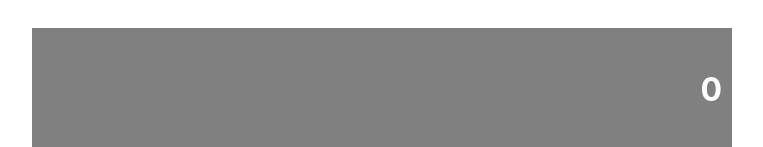
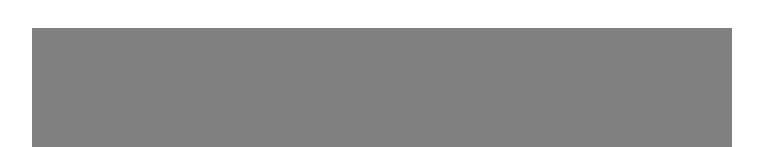
Before and after one commit to kelibst/react_calc, a React (Create React App) app: page / in a window 1280 px wide. Shown: the part 127-274 px from the top of the page, without its empty margins (258-1021 px from the left). Built offline with nearby package versions, Linux system fonts and the light colour scheme.

Commit message:
added action handler

```diff
--- a/src/components/App.js
+++ b/src/components/App.js
@@ -1,16 +1,44 @@
-import React from 'react';
-import calculate from '../logic/calculate';
+import React, { Component } from 'react'
 import ButtonCov from './ButtonCov';
 import DisplayPanel from './DisplayPanel';
+import calculate from '../logic/calculate';
 
 
-function App() {
-  return (
+
+
+class App extends Component {
+  constructor(props) {
+    super(props);
+    this.state = {
+      total: null,
+      next: null,
+      operation: null,
+    };
+    this.handleClick = this.handleClick.bind(this);
+    this.passResult = this.passResult.bind(this)
+  }
+
+  handleClick(btnName){
+    const cal = calculate(this.state, btnName);
+    this.setState(cal);
+  }
+  passResult(){
+    const { total, next } = this.state;
+    if (next) {
+      return next;
+    }
+    return total;
+  }
+
+  render() {
+    return (
     <div className="App center-box">
-      <DisplayPanel />
-      <ButtonCov />
+      <DisplayPanel res={this.passResult()} />
+      <ButtonCov handleClick={this.handleClick}/>
     </div>
-  );
+    )
+  }
 }
 
+
 export default App;
--- a/src/components/ButtonCov.js
+++ b/src/components/ButtonCov.js
@@ -1,7 +1,7 @@
 import React from 'react'
 import SetButton from './setButton';
 
-export default function ButtonCov() {
+export default function ButtonCov(props) {
     const btns = [
         ['AC', '+/-', '%', '÷'],
         ['7', '8', '9', 'X'],
@@ -10,11 +10,13 @@ export default function ButtonCov() {
         ['0', '.', '=']
     ];
     const patt = /^[+\-=÷x]$/i
+    const {handleClick} = props;
     return (
         <div className="btn-container">
             {btns.map(btn =>(
                 <div key={btn} className="row">
                     {btn.map(bt =>(<SetButton
+                        handleClick={handleClick}
                         name={bt}
                         key={bt}
                         color={(patt.test(bt)) ? 'orange' : 'white'}
--- a/src/components/DisplayPanel.js
+++ b/src/components/DisplayPanel.js
@@ -2,6 +2,7 @@ import React from 'react'
 import PropTypes from 'prop-types'
 function DisplayPanel(props) {
     const { res } = props;
+    console.log(props)
     return (
         <div className="disContainer">
            <p>{res}</p>
--- a/src/components/setButton.js
+++ b/src/components/setButton.js
@@ -4,11 +4,11 @@ import PropTypes from "prop-types";
 
 
  function SetButton(props) {
-    console.log(props)
-    const {name, color, wide} = props
+
+    const {name, color, wide, handleClick} = props
     const cl = `${wide ? `flex ${color}` : `${color}`}`
     return (
-        <button type="button" className={cl}>{name}</button>
+        <button type="button" className={cl} onClick={() => handleClick(name)}>{name}</button>
     )
 }
 SetButton.defaultProps = {
@@ -17,7 +17,8 @@ SetButton.defaultProps = {
 SetButton.propTypes = {
     name: PropTypes.string.isRequired,
     color: PropTypes.string,
-    wide: PropTypes.bool.isRequired
+    wide: PropTypes.bool.isRequired,
+    handleClick: PropTypes.func.isRequired,
 }
 
 export default SetButton
--- a/src/logic/calculate.js
+++ b/src/logic/calculate.js
@@ -1,7 +1,7 @@
 import operate from './operate';
 
 const calculate = (data, btnName) =>{
-    const { total, next, operation} = data;
+    let { total, next, operation} = data;
 
     switch(btnName) {
     case 'AC':
@@ -59,20 +59,20 @@ const calculate = (data, btnName) =>{
     case '8':
     case '9':
           if (next) {
-            next += buttonName;
+            next += btnName;
           } else if (operation) {
-            next = buttonName;
+            next = btnName;
           } else if (total === '0') {
-            total = buttonName;
+            total = btnName;
           } else {
-            total += buttonName;
+            total += btnName;
           }
           break;
 
     default:
       total = operate(total, next, operation);
       next = null;
-      operation = buttonName;
+      operation = btnName;
     }
 
   return { total, next, operation };
```
